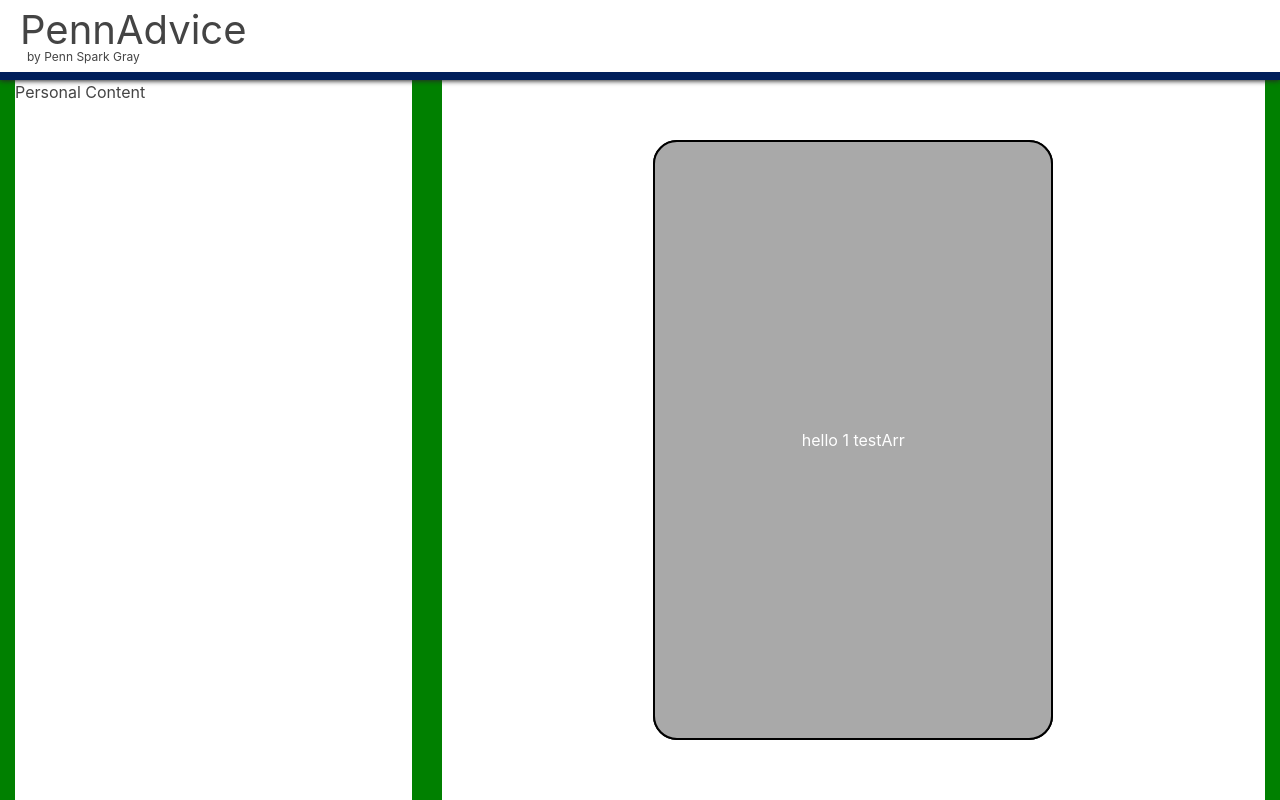
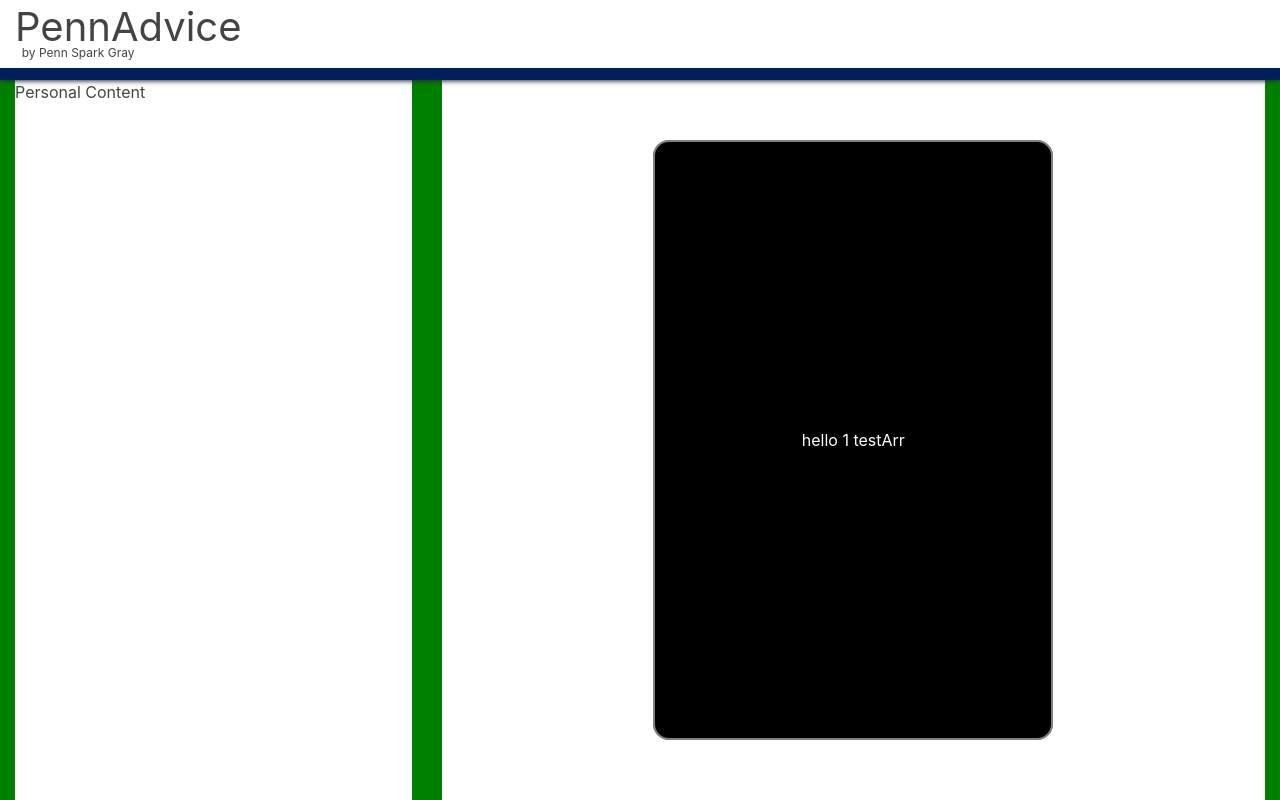
Before and after one commit to setdavid/penn-advice, a React (Create React App) app in the folder client/: page / in a window 1280 px wide. Built offline with nearby package versions, Linux system fonts and the light colour scheme.

Commit message:
cosmetic adjustments

```diff
--- a/client/src/Components/SwipeCard.jsx
+++ b/client/src/Components/SwipeCard.jsx
@@ -17,7 +17,7 @@ function SwipeCard(props) {
 
     let dispatch = useDispatch();
 
-    const VELOCITY_THRESHOLD = 2;
+    const VELOCITY_THRESHOLD = 1;
     const SWIPE_ANGLE_MAX = 3 * Math.PI / 8;
     const TIME_BETWEEN_SWIPES = 500;
     const windowWidth = window.innerWidth;
--- a/client/src/Components/SwipeContent.jsx
+++ b/client/src/Components/SwipeContent.jsx
@@ -72,8 +72,8 @@ function SwipeContent() {
         <div ref={swipeContentRef} id="swipe-content" className="full-height container-fluid" style={swipeContentCSS}>
             <div className="row full-height">
                 <div className="col-12 full-height d-flex justify-content-center align-items-center">
-                    <SwipeCard immobile={true} boundPos={position} color="#A9A9A9" text={nextObj.text} />
-                    {hasSwipeCard ? <SwipeCard immobile={false} boundPos={position} color="#A9A9A9" text={currObj.text} /> : ""}
+                    <SwipeCard immobile={true} boundPos={position} color="#000000" text={nextObj.text} />
+                    {hasSwipeCard ? <SwipeCard immobile={false} boundPos={position} color="#000000" text={currObj.text} /> : ""}
                 </div>
             </div>
         </div>
--- a/client/src/Components/TitleBar.jsx
+++ b/client/src/Components/TitleBar.jsx
@@ -15,17 +15,17 @@ function TitleBar() {
 
   return (
     <div id="title-bar" className="container-fluid" style={titleBarCSS}>
-      <div className="row d-flex" style={{ height: "60%", minHeight: "60%", paddingLeft: "5px" }}>
-        <div className="col-12" style={{ fontSize: "2.5rem" }}>
-          PennAdvice
+      <div className="row d-flex" style={{ height: "85%", minHeight: "85%", paddingTop: "7px" }}>
+        <div className="col-12" style={{ fontSize: "2.5rem", lineHeight: "1" }}>
+          <div>
+            PennAdvice
+          </div>
+          <div style={{ fontSize: "0.75rem" }}>
+            &nbsp; by Penn Spark Gray
+          </div>
         </div>
       </div>
-      <div className="row d-flex" style={{ height: "30%", minHeight: "30%", paddingLeft: "12px" }}>
-        <div className="col-12" style={{ fontSize: "0.75rem" }}>
-          by Penn Spark Gray
-        </div>
-      </div>
-      <div className="row" style={{ height: "10%", minHeight: "10%" }}>
+      <div className="row" style={{ height: "15%", minHeight: "15%" }}>
         <div className="percent-bar" style={{ width: `${percentLeft}%`, minWidth: `${percentLeft}%`, backgroundColor: "#990000" }} />
         <div className="percent-bar" style={{ width: `${percentRight}%`, minWidth: `${percentRight}%`, backgroundColor: "#011F5b" }} />
       </div>
--- a/client/src/css/base-styles.css
+++ b/client/src/css/base-styles.css
@@ -120,9 +120,8 @@ p,
 .swipe-card {
     transition-property: left, top, opacity;
     transition-duration: 1ms;
-    transition-timing-function: cubic-bezier(0.5, 0, 0.75, 0);
+    transition-timing-function: cubic-bezier(0.33, 1, 0.68, 1);
     touch-action: none;
-    /* background-color: #A9A9A9; */
     position: absolute;
     left: auto;
     top: auto;
@@ -130,8 +129,8 @@ p,
     height: 75vh;
     opacity: 1;
     color: white;
-    border-radius: 1.5rem;
-    border: black solid 2px;
+    border-radius: 1rem;
+    border: grey solid 2px;
     text-align: center;
     display: flex;
     align-items: center;
```
